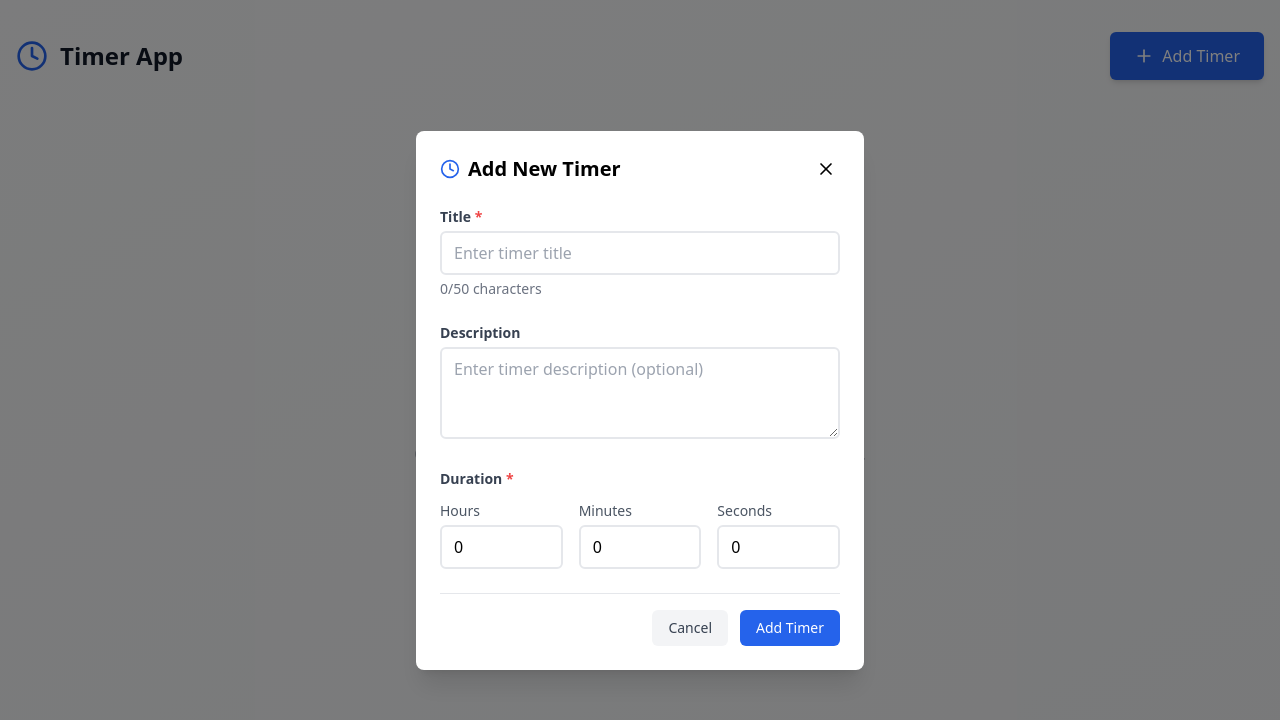
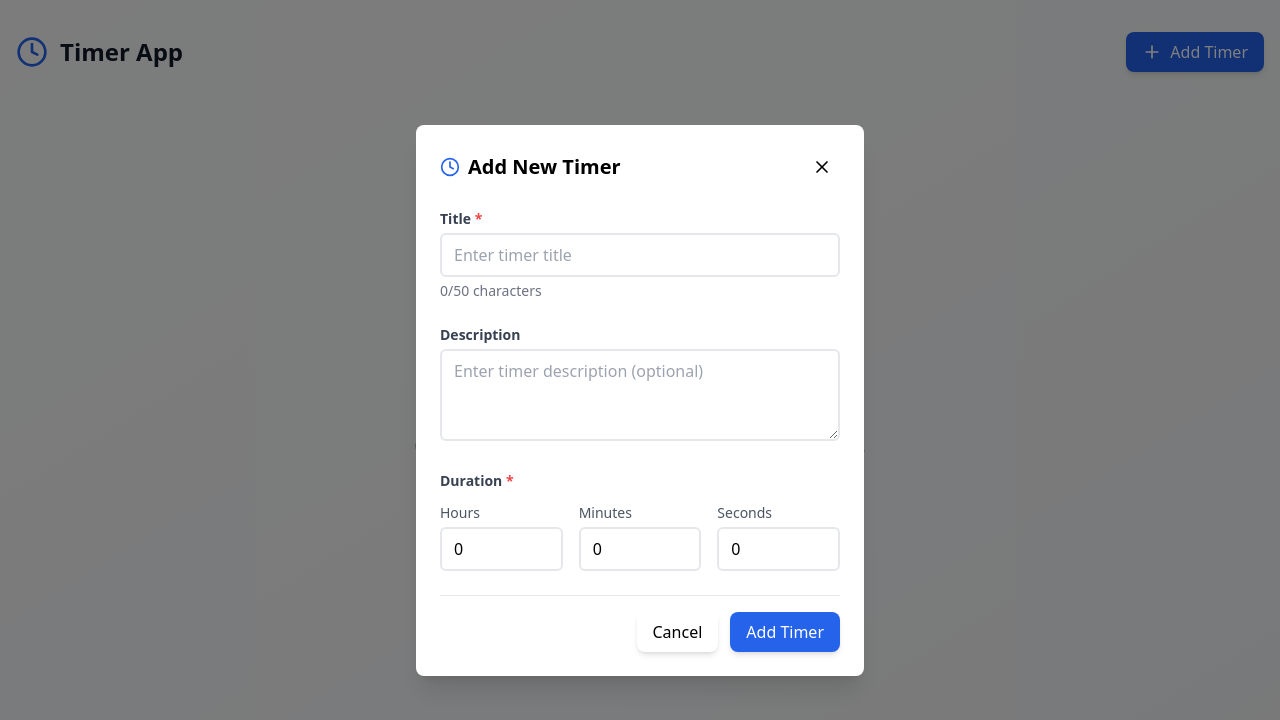
Before and after one commit to Hemangshu-Dey/timer, a React (Vite) app: page / in a window 1280 px wide. Both pictures are taken after a click on the button "Add Timer". Shown: the top 720 px of the page. Built offline with nearby package versions, Linux system fonts and the light colour scheme.

Commit message:
fix: button logic

```diff
--- a/src/Home.tsx
+++ b/src/Home.tsx
@@ -17,9 +17,8 @@ function Home() {
             <h1 className="text-2xl font-bold text-gray-900">Timer App</h1>
           </div>
           <Button
+            variant="primary"
             onClick={() => setIsModalOpen(true)}
-            size="lg"
-            className="flex items-center gap-2 shadow-md hover:shadow-lg"
           >
             <Plus className="w-5 h-5" />
             Add Timer
--- a/src/components/Buttons.tsx
+++ b/src/components/Buttons.tsx
@@ -1,53 +1,74 @@
 import React from "react";
 
-interface ButtonProps extends React.ButtonHTMLAttributes<HTMLButtonElement> {
-  variant?: "primary" | "secondary" | "danger" | "icon";
-  size?: "sm" | "md" | "lg";
-  isLoading?: boolean;
+interface ButtonProps {
+  variant: "primary" | "text" | "outline" | "icon" | "secondary";
+  children?: React.ReactNode;
+  label?: string;
+  icon?: string;
+  className?: string;
+  onClick?: (event: React.SyntheticEvent) => void;
 }
 
-export const Button: React.FC<ButtonProps> = ({
-  variant = "primary",
-  size = "md",
-  isLoading = false,
-  className = "",
-  children,
-  disabled,
-  ...props
-}) => {
-  const baseStyles = "font-medium rounded-md transition-colors";
+export function Button({ variant, children, label, onClick }: ButtonProps) {
+  console.assert(
+    label !== undefined || children !== undefined,
+    "Either label or children must be passed"
+  );
 
-  const variantStyles = {
-    primary: `text-white ${
-      disabled || isLoading
-        ? "bg-blue-400 cursor-not-allowed"
-        : "bg-blue-600 hover:bg-blue-700"
-    }`,
-    secondary: "text-gray-700 bg-gray-100 hover:bg-gray-200",
-    danger: "text-white bg-red-600 hover:bg-red-700",
-    icon: "p-1 hover:bg-gray-100 rounded-full transition-colors",
-  };
+  if (variant === "icon") {
+    return (
+      <button
+        className="p-2 rounded-full hover:bg-blue-50 transition-colors"
+        onClick={onClick}
+      >
+        {children}
+      </button>
+    );
+  }
 
-  const sizeStyles = {
-    sm: "px-3 py-1.5 text-sm",
-    md: "px-4 py-2 text-sm",
-    lg: "px-6 py-3 text-base",
-  };
+  if (variant === "primary") {
+    return (
+      <button
+        className="flex items-center gap-2 px-4 py-2 bg-blue-600 text-white rounded-lg hover:bg-blue-700 transition-colors shadow-md hover:shadow-lg"
+        onClick={onClick}
+      >
+        {children}
+      </button>
+    );
+  }
 
-  const combinedClassName = `
-    ${baseStyles}
-    ${variantStyles[variant]}
-    ${variant !== "icon" ? sizeStyles[size] : ""}
-    ${className}
-  `.trim();
+  if (variant === "outline") {
+    return (
+      <button
+        className="flex font-bold items-center gap-2 px-4 py-2 text-blue-700 rounded-lg border-2 "
+        onClick={onClick}
+      >
+        {children}
+      </button>
+    );
+  }
 
-  return (
-    <button
-      className={combinedClassName}
-      disabled={disabled || isLoading}
-      {...props}
-    >
-      {children}
-    </button>
-  );
-};
+  if (variant === "text") {
+    return (
+      <button
+        className="flex font-bold items-center gap-2 px-4 py-2 text-blue-700"
+        onClick={onClick}
+      >
+        {children}
+      </button>
+    );
+  }
+
+  if (variant === "secondary") {
+    return (
+      <button
+        className="flex items-center gap-2 px-4 py-2 bg-white-600 text-black rounded-lg shadow-md hover:shadow-lg"
+        onClick={onClick}
+      >
+        {children}
+      </button>
+    );
+  }
+
+  return null;
+}
--- a/src/components/TimerItem.tsx
+++ b/src/components/TimerItem.tsx
@@ -115,21 +115,21 @@ export const TimerItem: React.FC<TimerItemProps> = ({ timer }) => {
               <Button
                 variant="icon"
                 onClick={() => setIsEditModalOpen(true)}
-                title="Edit Timer"
+                label="Edit Timer"
               >
                 <Pencil className="w-5 h-5 text-blue-500" />
               </Button>
               <Button
                 variant="icon"
                 onClick={handleRestart}
-                title="Restart Timer"
+                label="Restart Timer"
               >
                 <RotateCcw className="w-5 h-5 text-blue-500" />
               </Button>
               <Button
                 variant="icon"
                 onClick={handleDelete}
-                title="Delete Timer"
+                label="Delete Timer"
               >
                 <Trash2 className="w-5 h-5 text-red-500" />
               </Button>
--- a/src/components/TimerModal.tsx
+++ b/src/components/TimerModal.tsx
@@ -259,10 +259,10 @@ export const TimerModal: React.FC<TimerModalProps> = ({
               )}
           </div>
           <div className="flex justify-end gap-3 pt-4 border-t">
-            <Button type="button" variant="secondary" onClick={handleClose}>
+            <Button variant="secondary" onClick={handleClose}>
               Cancel
             </Button>
-            <Button type="submit">
+            <Button variant="primary">
               {isEditMode ? "Save Changes" : "Add Timer"}
             </Button>
           </div>
```
